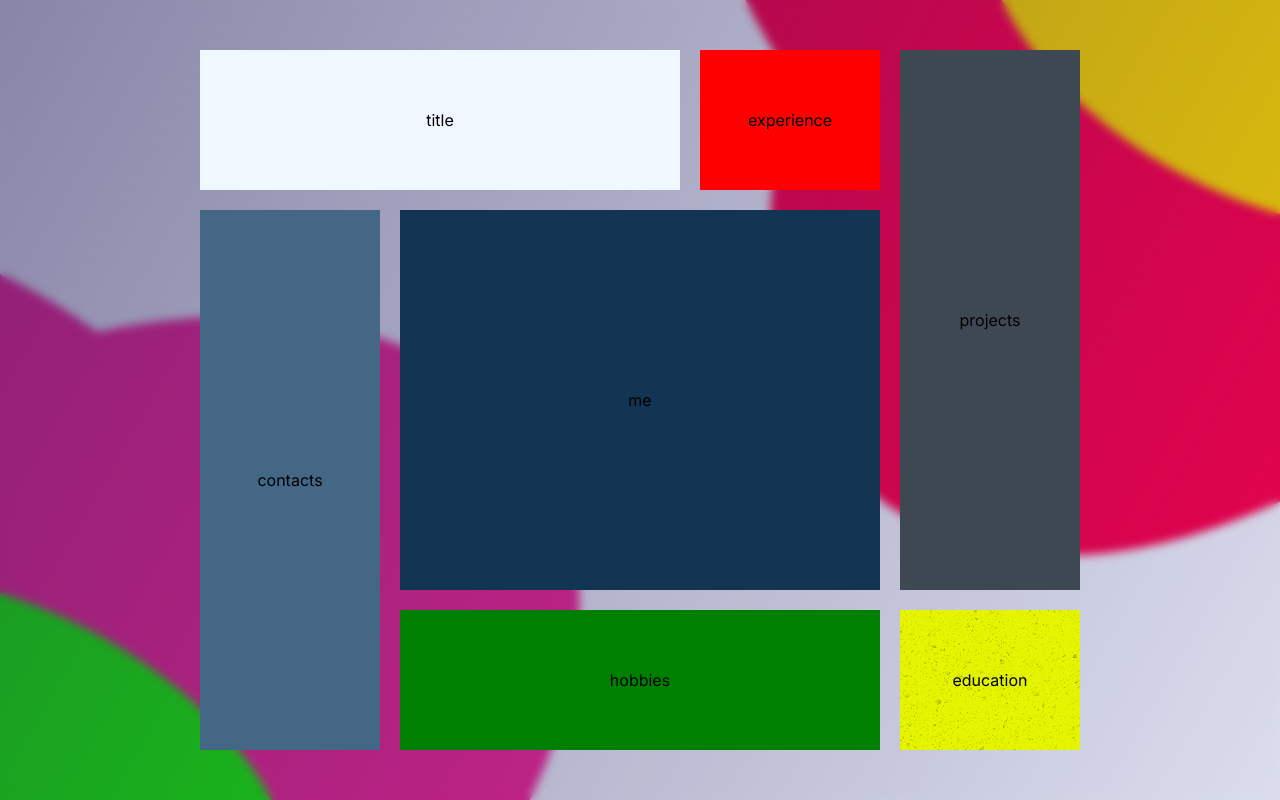
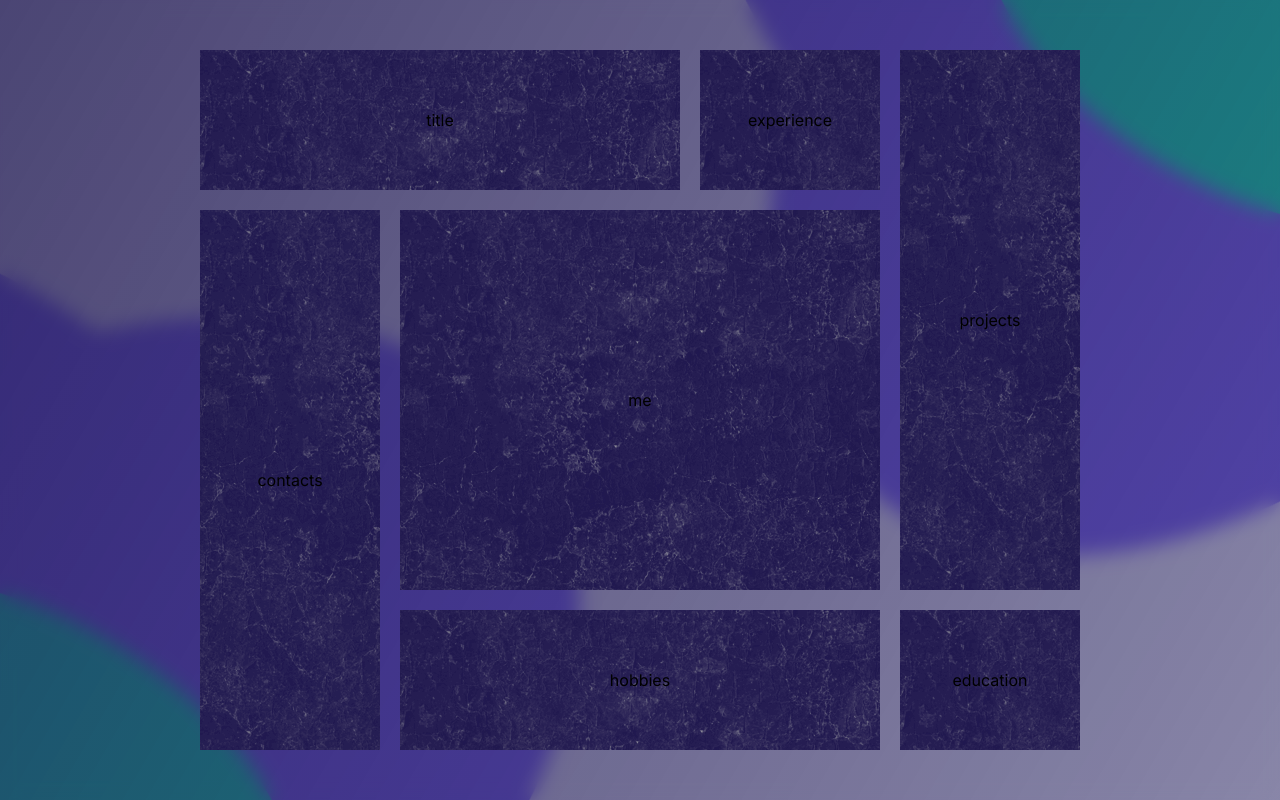
Before and after one commit to Tolsi111/my-website, a Next.js app: page / in a window 1280 px wide. Built offline with nearby package versions, Linux system fonts and the light colour scheme.

Commit message:
colors & background tweak

```diff
--- a/app/globals.scss
+++ b/app/globals.scss
@@ -1,18 +1,13 @@
 :root {
   // Color
+
+  // Animated background
   --color-bg: #F0F3FF;
-  // --color-bg: #4d4c7d00;
-  --color-navy: #211951;
-  --color-purple: #836FFF;
-  --color-mint: #15F5BA;
-  --color-yellow: #F4CE14;
-  --color-green: #379777;
-  --color-red: #A91D3A;
-  --color-neon-pink: #F72798;
-  --color-neon-red: #FF004D;
-  --color-neon-blue: #0079FF;
-  --color-neon-green: #16FF00;
-  --color-neon-yellow: #FFDB00;
+  --color-outer-circle: #836FFF;
+  --color-inner-circle: #15F5BA;
+  // Main cards
+  --color-mint: #45FFCA;
+  --color-main: #211951;
   // Sizing
   --spacing-small: 20px;
 }
--- a/app/page.module.scss
+++ b/app/page.module.scss
@@ -16,38 +16,37 @@
   overflow: hidden;
 }
 
+.main-container > * {
+  background-color: var(--color-main);
+  background-image: url("../assets/rocky-wall.png");
+}
+
 .title {
-  background-color: aliceblue;
   grid-row: 1 / 3;
   grid-column: 1 / 6;
 }
 
 .experience {
-  background-color: red;
   grid-row: 1 / 3;
   grid-column: 6 / 8;
 }
 
 .contacts {
-  background-color: rgb(68, 103, 133);
   grid-row: 3 / 10;
   grid-column: 1 / 3;
 }
 
 .me {
-  background-color: rgb(18, 53, 83);
   grid-row: 3 / 8;
   grid-column: 3 / 8;
 }
 
 .projects {
-  background-color: rgb(61, 72, 82);
   grid-row: 1 / 8;
   grid-column: 8 / 10;
 }
 
 .hobbies {
-  background-color: green;
   grid-row: 8 / 10;
   grid-column: 3 / 8;
 }
@@ -55,9 +54,6 @@
 .education {
   grid-row: 8 / 10;
   grid-column: 8 / 10;
-  display: flex;
-  background-color: #e5f500;
-  background-image: url("../assets/asfalt-dark.png");
 }
 
 .flex {
--- a/components/animated-background/AnimatedBackground.module.scss
+++ b/components/animated-background/AnimatedBackground.module.scss
@@ -9,12 +9,12 @@
     height: 100vh;
     width: 100vw;
     background-color: transparent;
-    backdrop-filter: blur(5px);
+    backdrop-filter: blur(10px);
     -webkit-backdrop-filter: blur(5px);
     background-image: linear-gradient(
         120deg,
-        rgba(33, 25, 81,0.5),
-        rgba(33, 25, 81,0.1)
+        rgba(33, 25, 81,0.8),
+        rgba(33, 25, 81,0.5)
     );
 }
 // Bottom-left animation
@@ -25,7 +25,7 @@
     width: 100vw;
     bottom: -50vh;
     left: -50vw;
-    background-color: var(--color-neon-pink);
+    background-color: var(--color-outer-circle);
     border-radius: 50%;
 }
 .bottom-first {
@@ -40,7 +40,7 @@
     width: 50vw;
     bottom: -24vh;
     left: -25vw;
-    background-color: var(--color-neon-green);
+    background-color: var(--color-inner-circle);
     border-radius: 50%;
     animation: rotation 71s linear infinite;
 }
@@ -58,7 +58,7 @@
     width: 100vw;
     top: -50vh;
     right: -50vw;
-    background-color: var(--color-neon-red);
+    background-color: var(--color-outer-circle);
     border-radius: 50%;
 }
 .top-inner {
@@ -67,7 +67,7 @@
     width: 50vw;
     top: -25vh;
     right: -25vw;
-    background-color: var(--color-neon-yellow);
+    background-color: var(--color-inner-circle);
     border-radius: 50%;
     animation: rotation 73s linear infinite;
 }
```
Also changed, not shown: assets/asfalt-dark.png (deleted), assets/rocky-wall.png (added).
